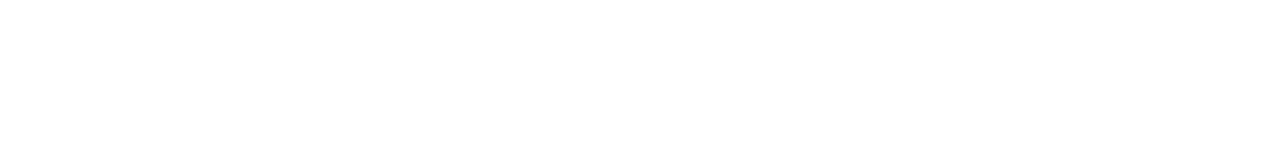
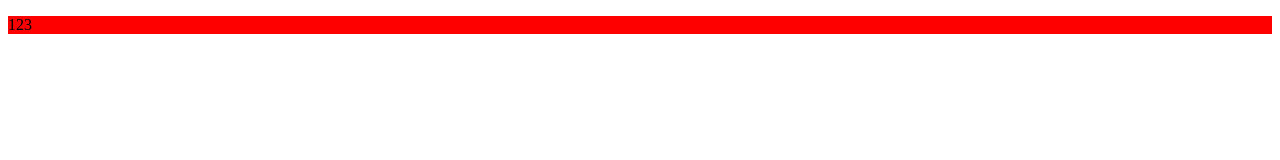
Before and after one commit to hp553587293/js0605, a plain HTML site: page index.html in a window 1280 px wide. Drawn offline with Linux system fonts and the light colour scheme.

Commit message:
add style

```diff
--- a/index.html
+++ b/index.html
@@ -3,8 +3,13 @@
 	<head>
 		<meta charset="utf-8" />
 		<title></title>
+		<style type="text/css">
+			p{
+				background: red;
+			}
+		</style>
 	</head>
 	<body>
-		<p></p>
+		<p>123</p>
 	</body>
 </html>
```
